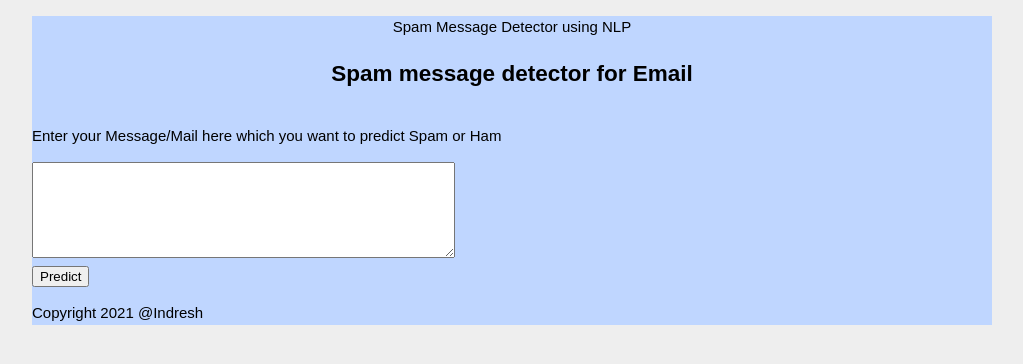
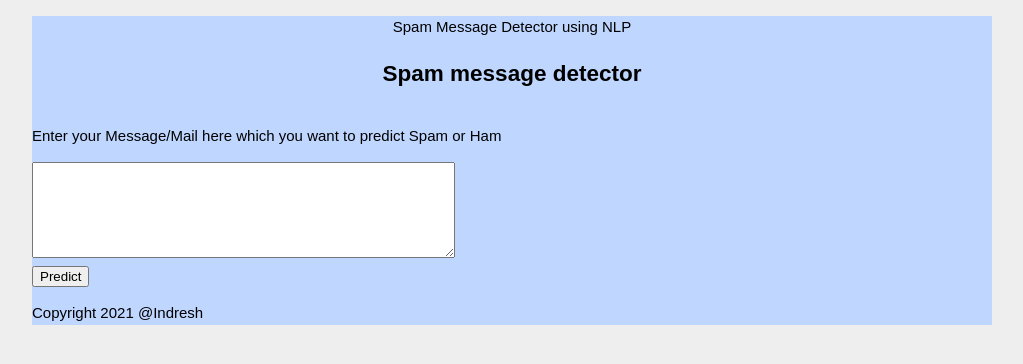
Before and after one commit to indresh-coder/spam-classifier, a Flask app: page / in a window 1280 px wide. Shown: the top 364 px of the page, without its empty margins (128-1151 px from the left). Run offline with Flask 2, Linux system fonts and the light colour scheme; parts of the project's set-up code (start-up, migrations or seed data) failed here and were passed over.

Commit message:
Update home.html

```diff
--- a/templates/home.html
+++ b/templates/home.html
@@ -10,7 +10,7 @@
 			<div id="brandname">
 				 Spam Message Detector using NLP
 			</div>
-			<h2>Spam message detector for Email</h2>
+			<h2>Spam message detector</h2>
 		</div>
 	</header>
 	<div class="ml-container">
```
